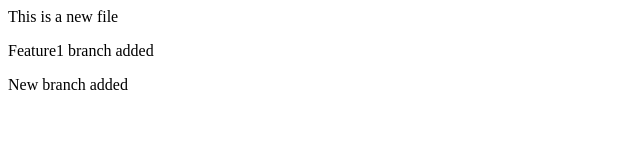
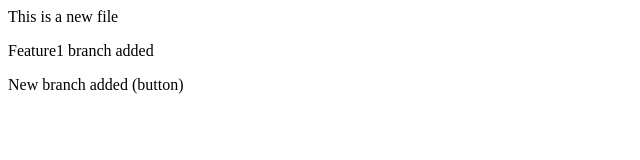
Before and after one commit to shradhagauatm1/New-File, a plain HTML site: page new-file/index.html in a window 1280 px wide. Shown: the full height of the page, 0-640 px from the left. Drawn offline with Linux system fonts and the light colour scheme.

```diff
--- a/new-file/index.html
+++ b/new-file/index.html
@@ -1,3 +1,3 @@
 <p>This is a new file</p>
 <p>Feature1 branch added</p>
-<p>New branch added</p>
+<p>New branch added (button)</p>
```
